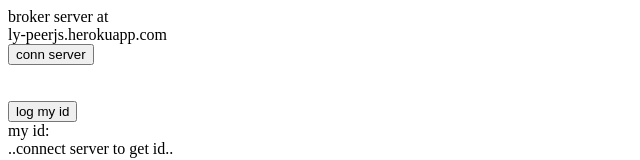
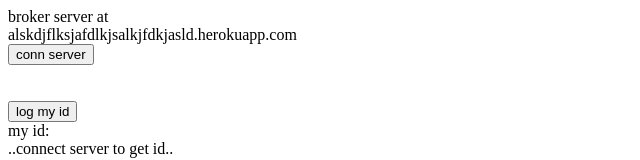
Before and after one commit to laiyuantemp/peerjs-client, a plain HTML site: page index.html in a window 1280 px wide. Shown: the top 160 px of the page, without its empty margins (0-640 px from the left). Drawn offline with Linux system fonts and the light colour scheme; no server answers.

Commit message:
Update index.html

```diff
--- a/index.html
+++ b/index.html
@@ -14,8 +14,7 @@
 var peer, my_id;
 var log_div = "log_div";
 var data_div = "data_div";
-//var peer_server = "9000-peers-peerjsserver-n961p7eg7z4.ws-us54.gitpod.io";
-var peer_server = "ly-peerjs.herokuapp.com";
+var peer_server = "alskdjflksjafdlkjsalkjfdkjasld.herokuapp.com";
 
 var conn_data = [];
 var conned_data_id = [];
```
